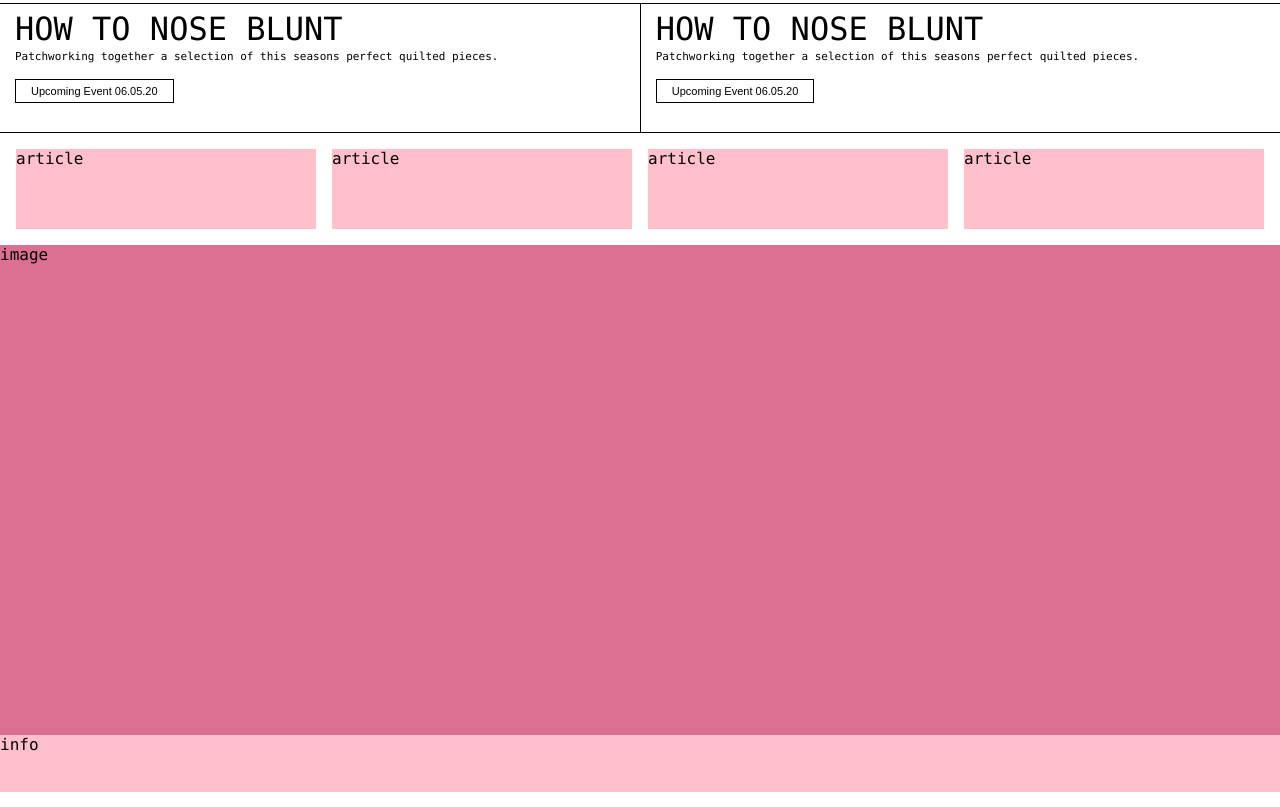
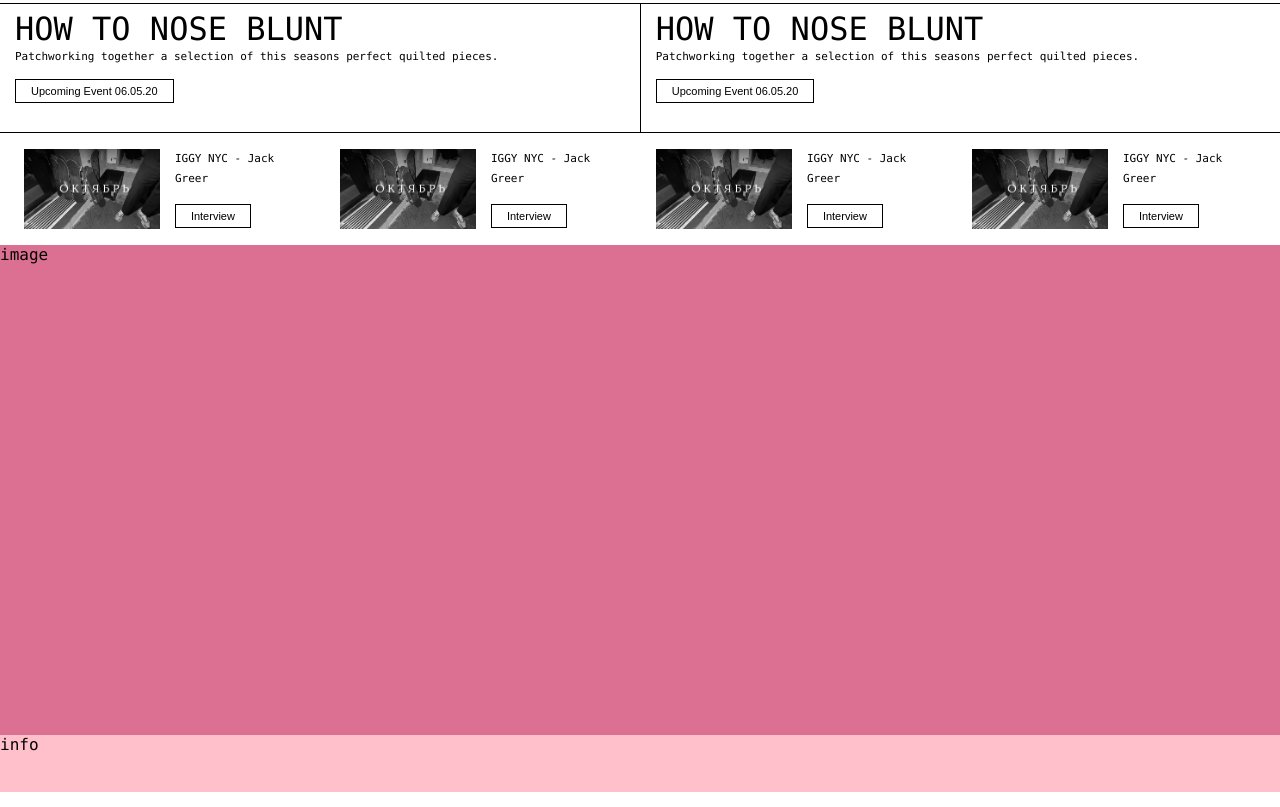
Before and after one commit to DarinaUsanova/skate-shop, a website: page layout/main.html in a window 1280 px wide. Shown: the part 1866-2673 px from the top of the page. Drawn offline with Linux system fonts and the light colour scheme.

Commit message:
feat: add interview-article comp

```diff
--- a/layout/main.html
+++ b/layout/main.html
@@ -222,10 +222,54 @@
         </div>
       </section>
       <section class="articles">
-        <div class="article">article</div>
-        <div class="article">article</div>
-        <div class="article">article</div>
-        <div class="article">article</div>
+        <div class="article-card">
+          <img
+            class="article-card__image"
+            src="../images/okt2.png"
+            alt="image"
+          />
+          <!-- <div class="interview-card__image"></div> -->
+          <div class="article-card__info">
+            <p class="article-card__text">IGGY NYC - Jack Greer</p>
+            <button class="article-card__btn">Interview</button>
+          </div>
+        </div>
+        <div class="article-card">
+          <img
+            class="article-card__image"
+            src="../images/okt2.png"
+            alt="image"
+          />
+          <!-- <div class="interview-card__image"></div> -->
+          <div class="article-card__info">
+            <p class="article-card__text">IGGY NYC - Jack Greer</p>
+            <button class="article-card__btn">Interview</button>
+          </div>
+        </div>
+        <div class="article-card">
+          <img
+            class="article-card__image"
+            src="../images/okt2.png"
+            alt="image"
+          />
+          <!-- <div class="interview-card__image"></div> -->
+          <div class="article-card__info">
+            <p class="article-card__text">IGGY NYC - Jack Greer</p>
+            <button class="article-card__btn">Interview</button>
+          </div>
+        </div>
+        <div class="article-card">
+          <img
+            class="article-card__image"
+            src="../images/okt2.png"
+            alt="image"
+          />
+          <!-- <div class="interview-card__image"></div> -->
+          <div class="article-card__info">
+            <p class="article-card__text">IGGY NYC - Jack Greer</p>
+            <button class="article-card__btn">Interview</button>
+          </div>
+        </div>
       </section>
       <section class="contacts">
         <div class="contacts__image">image</div>
--- a/layout/main.scss
+++ b/layout/main.scss
@@ -503,20 +503,60 @@
     padding: 0 16px;
   }
 
-  .article {
+  .article-card {
     // width: 23%;
     width: 165px;
-    height: 123px;
-    background-color: pink;
+    // height: 123px;
+    height: auto;
+    display: flex;
+    flex-direction: column;
+    gap: 10px;
+
+    &__image {
+      width: 165px;
+      height: 93px;
+      background-color: pink;
+    }
+
+    &__info {
+      display: flex;
+      flex-direction: column;
+      gap: 15px;
+      align-items: flex-start;
+    }
+
+    &__text {
+      font-size: 11px;
+      line-height: $text-lh-15pt;
+    }
+    &__btn {
+      border: 1px solid #000;
+      padding: 5px 15px;
+      font-size: 11px;
+    }
 
     @media (min-width: 1280px) {
-      width: 300px;
+      width: 284px;
       height: 80px;
+      flex-direction: row;
+      gap: 15px;
+
+      &__image {
+        width: 142px;
+        height: 80px;
+      }
     }
 
     @media (min-width: 1920px) {
-      width: 500px;
+      width: 450px;
       height: 140px;
+      flex-direction: row;
+      gap: 24px;
+
+      &__image {
+        width: 246px;
+        height: 140px;
+      }
     }
   }
 }
```
Also changed, not shown: layout/css/style.css.
